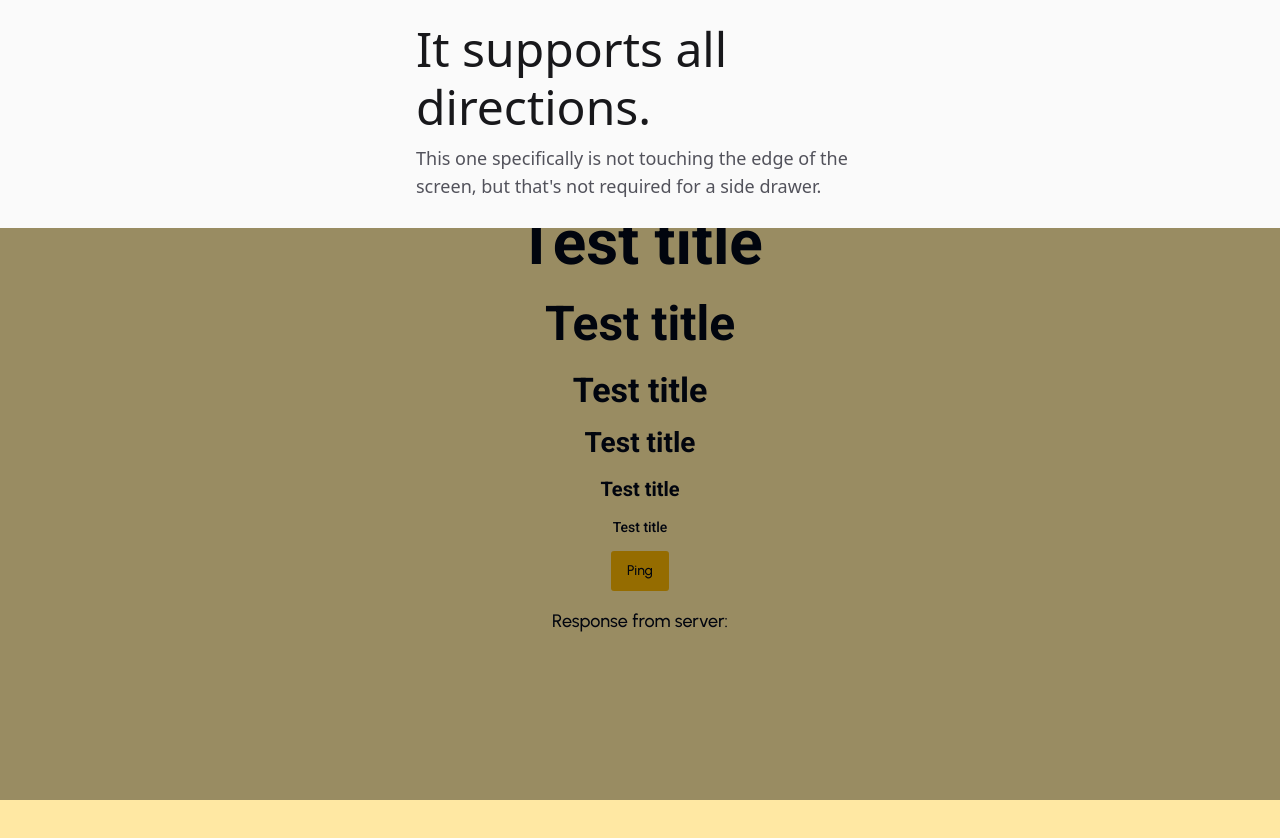
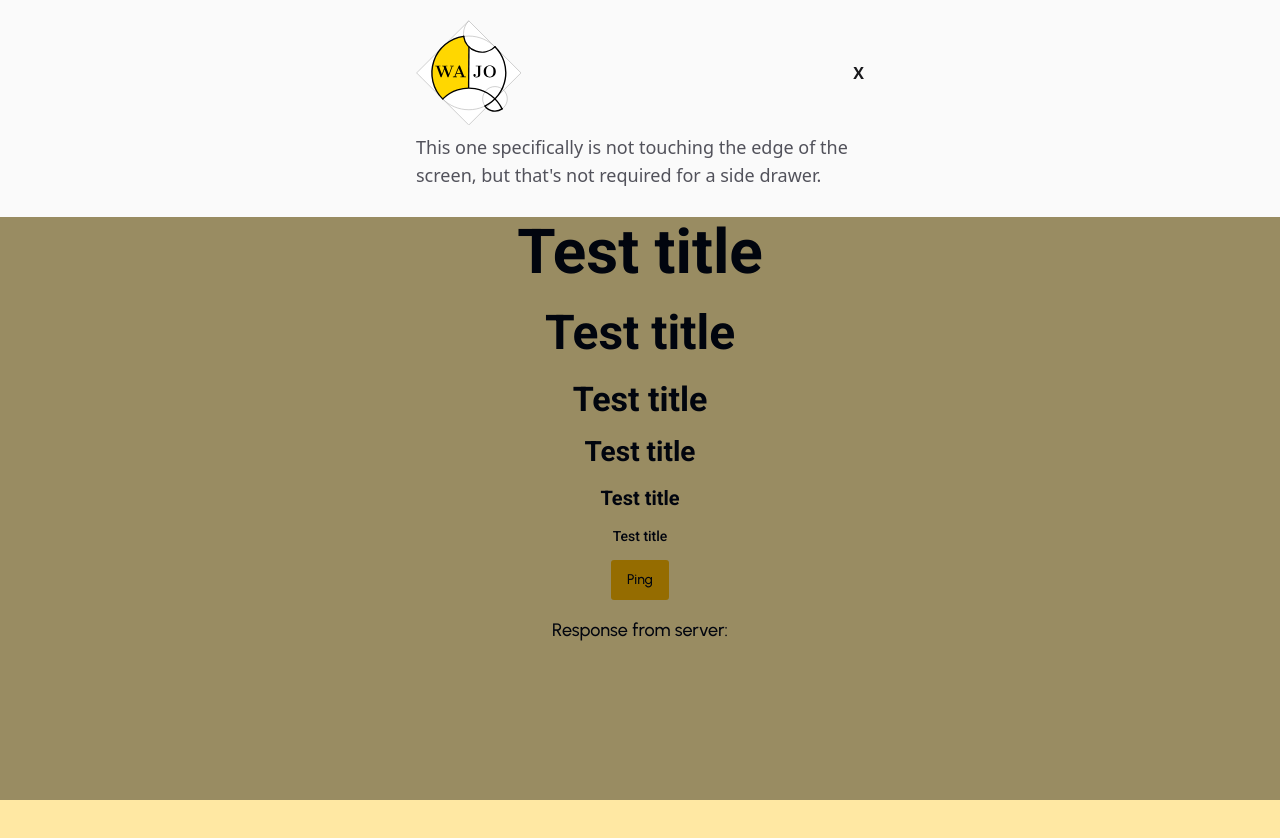
Before and after one commit to codersforcauses/wajo, a Next.js app in the folder client/: page / in a window 1280 px wide. Both pictures are taken after a click on the button "Open Drawer". Shown: the top 838 px of the page. Built offline with nearby package versions, Linux system fonts and the light colour scheme.

Commit message:
WAJO Logo added to dropdown navbar

```diff
--- a/client/src/components/ui/mobilenav.tsx
+++ b/client/src/components/ui/mobilenav.tsx
@@ -1,6 +1,7 @@
-"use client";
+import Image from "next/image";
+import { Drawer } from "vaul";
 
-import { Drawer } from "vaul";
+import logo from "../../../public/wajo_white.svg";
 
 export default function MobileNav() {
   return (
@@ -9,7 +10,8 @@ export default function MobileNav() {
         Open Drawer
       </Drawer.Trigger>
       <Drawer.Portal>
-        <Drawer.Overlay className="fixed inset-0 bg-black/40" />
+        <Drawer.Overlay className="fixed inset-0 bg-black/40" />{" "}
+        {/* Darkens the background */}
         <Drawer.Content
           className="fixed top-0 z-10 flex w-full outline-none"
           // The gap between the edge of the screen and the drawer is 8px in this case.
@@ -19,8 +21,14 @@ export default function MobileNav() {
         >
           <div className="flex h-full w-full grow flex-col bg-zinc-50 p-5">
             <div className="mx-auto max-w-md">
-              <Drawer.Title className="mb-2 font-medium text-zinc-900">
-                It supports all directions.
+              <Drawer.Title className="font- mb-2 flex justify-between text-base text-zinc-900">
+                <Image
+                  src={logo}
+                  alt="WAJO logo with white background"
+                  width={105}
+                  height={105}
+                />
+                <Drawer.Close>X</Drawer.Close>
               </Drawer.Title>
               <Drawer.Description className="mb-2 text-zinc-600">
                 This one specifically is not touching the edge of the screen,
--- a/client/src/styles/modules/navbar.module.css
+++ b/client/src/styles/modules/navbar.module.css
@@ -1,5 +1,6 @@
 .nav {
     background-color: var(--nav-background);
+    height: 120px;
 }
 
 .logo {
```
